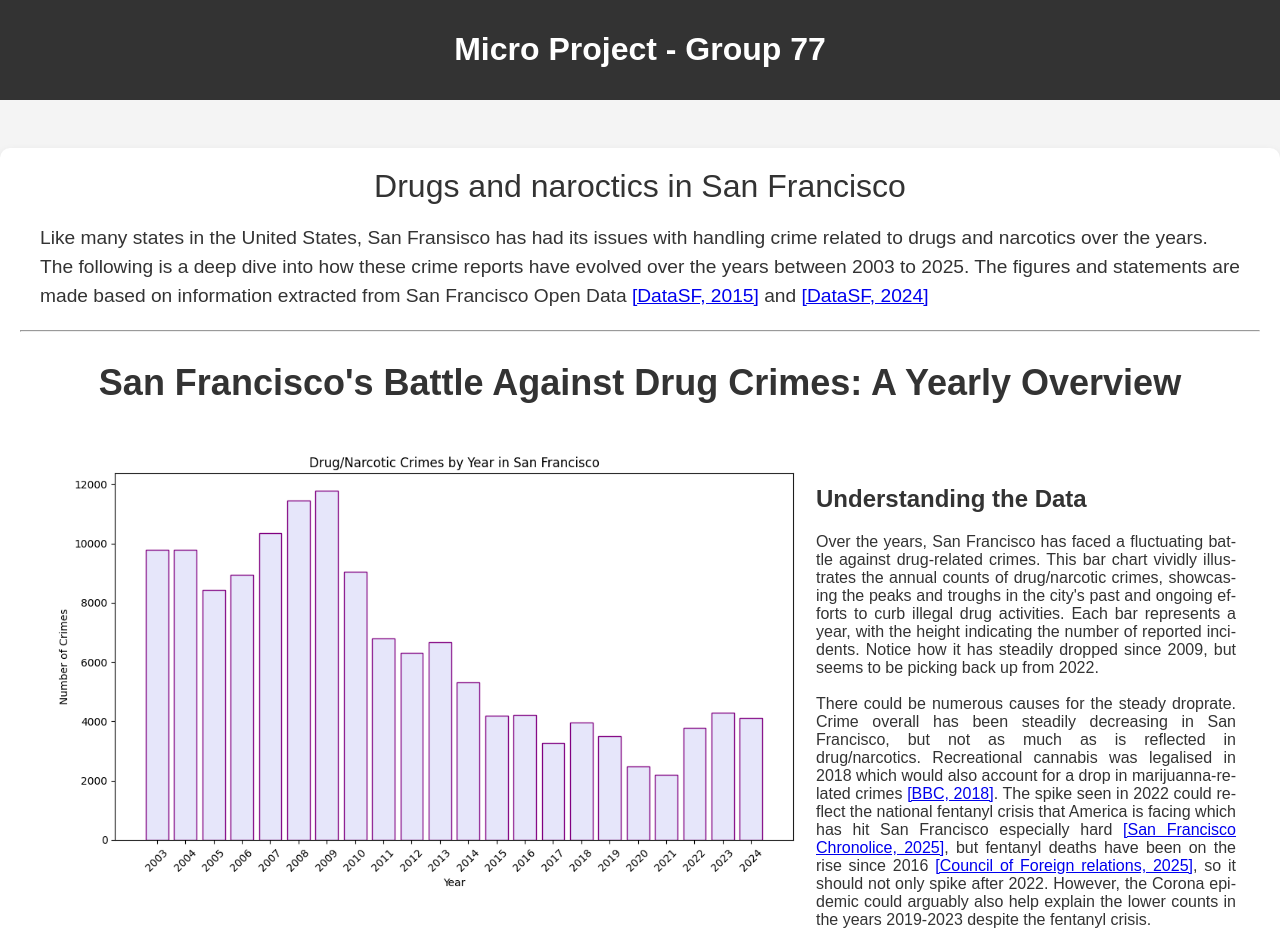
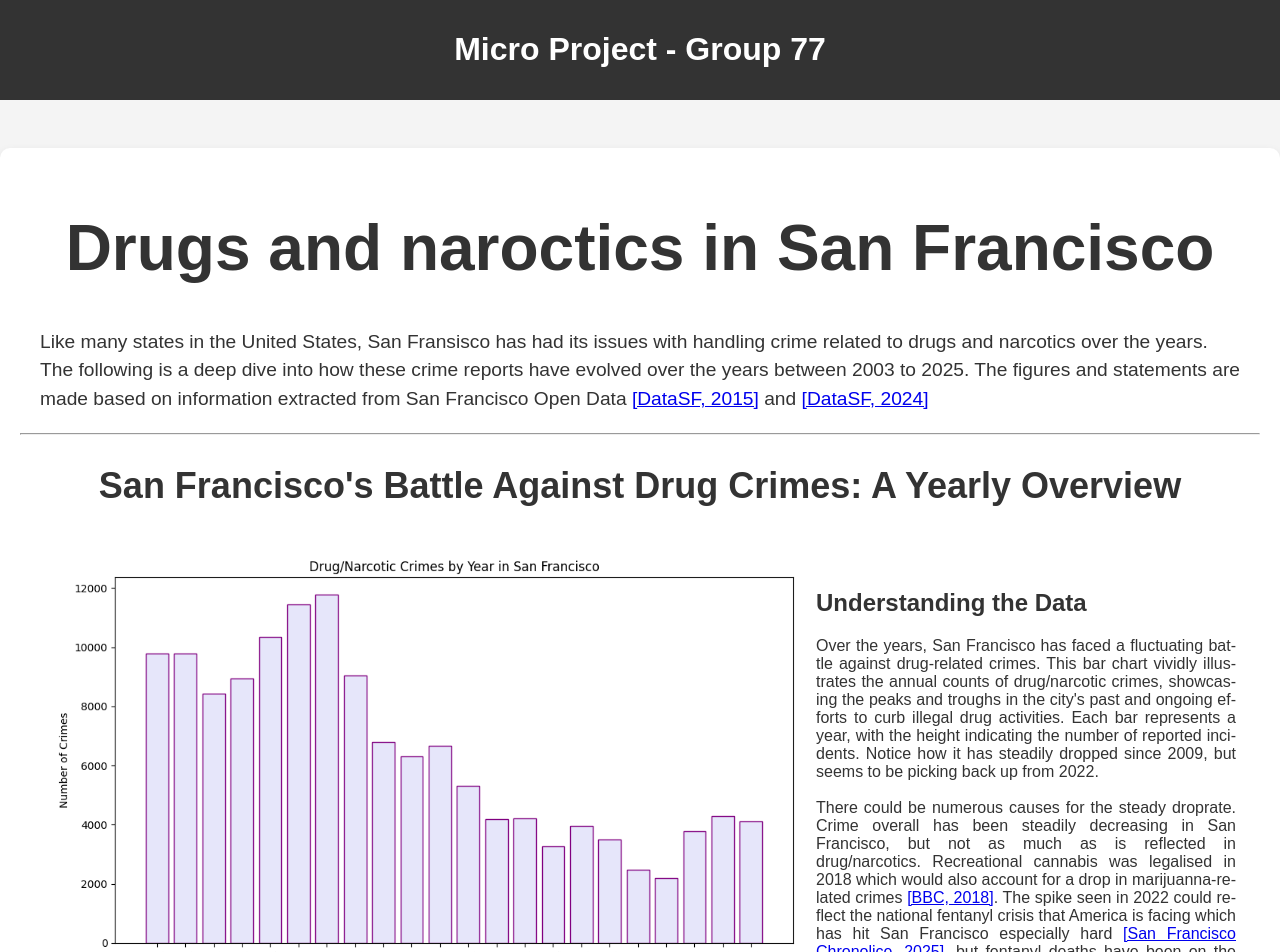
Before and after one commit to s204475/s204475.github.io, a Jekyll site: the page built from index.markdown, in a window 1280 px wide. Shown: the top 952 px of the page. Built offline with Jekyll 4.4.1, drawn with Linux system fonts in a browser that asks for light colours.

Commit message:
Made title h1

```diff
--- a/index.markdown
+++ b/index.markdown
@@ -4,7 +4,7 @@ title: "Micro Project - Group 77"
 ---
 
 <div class = "header" >
-Drugs and naroctics in San Francisco
+  <h1>Drugs and naroctics in San Francisco</h1>
 </div>
 <div class="introduction" markdown="1" style="max-width: 1200px; margin: 0 auto; text-align: justify; text-justify: inter-word;">
   Like many states in the United States, San Fransisco has had its issues with handling crime related to drugs and narcotics over the years. <br>
```
